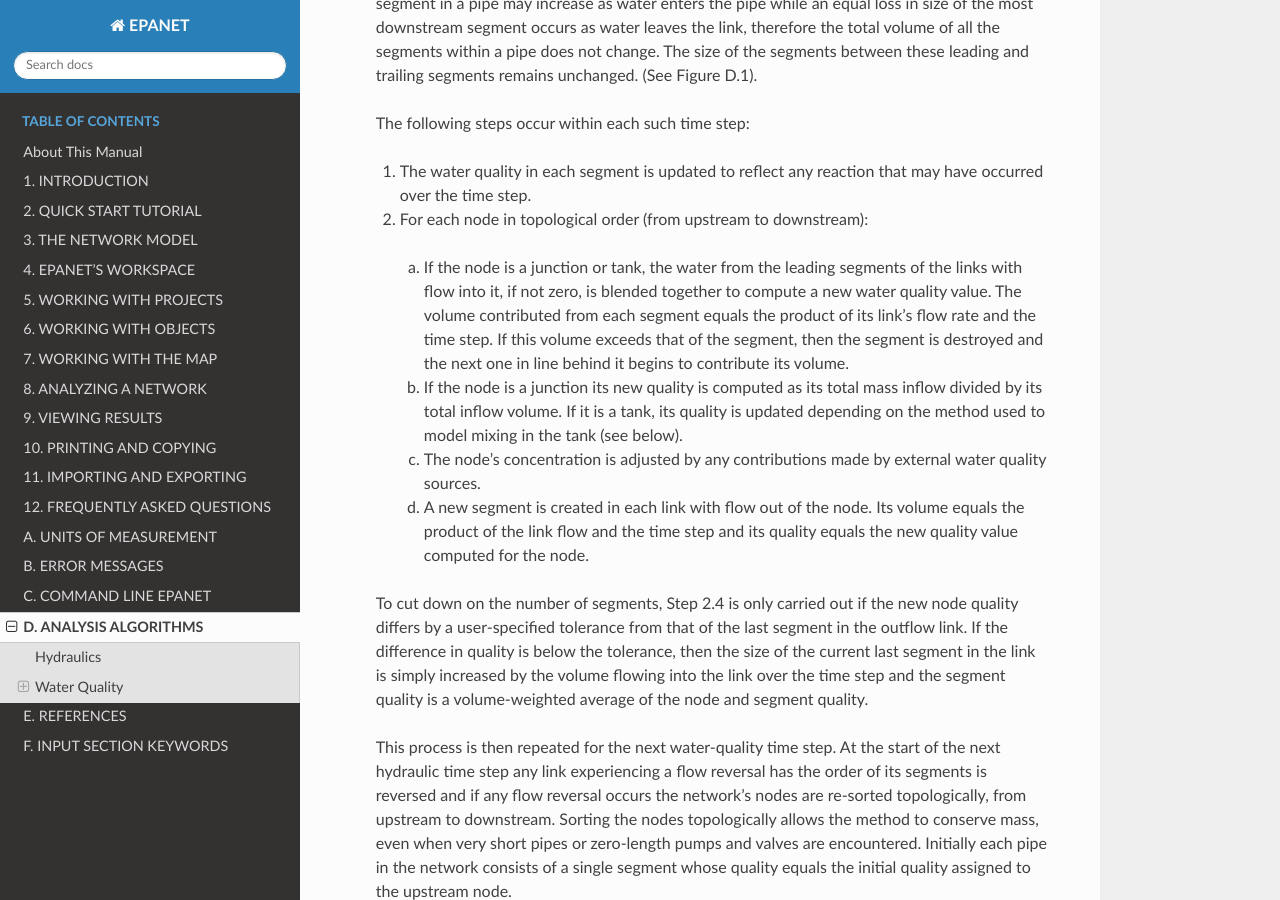
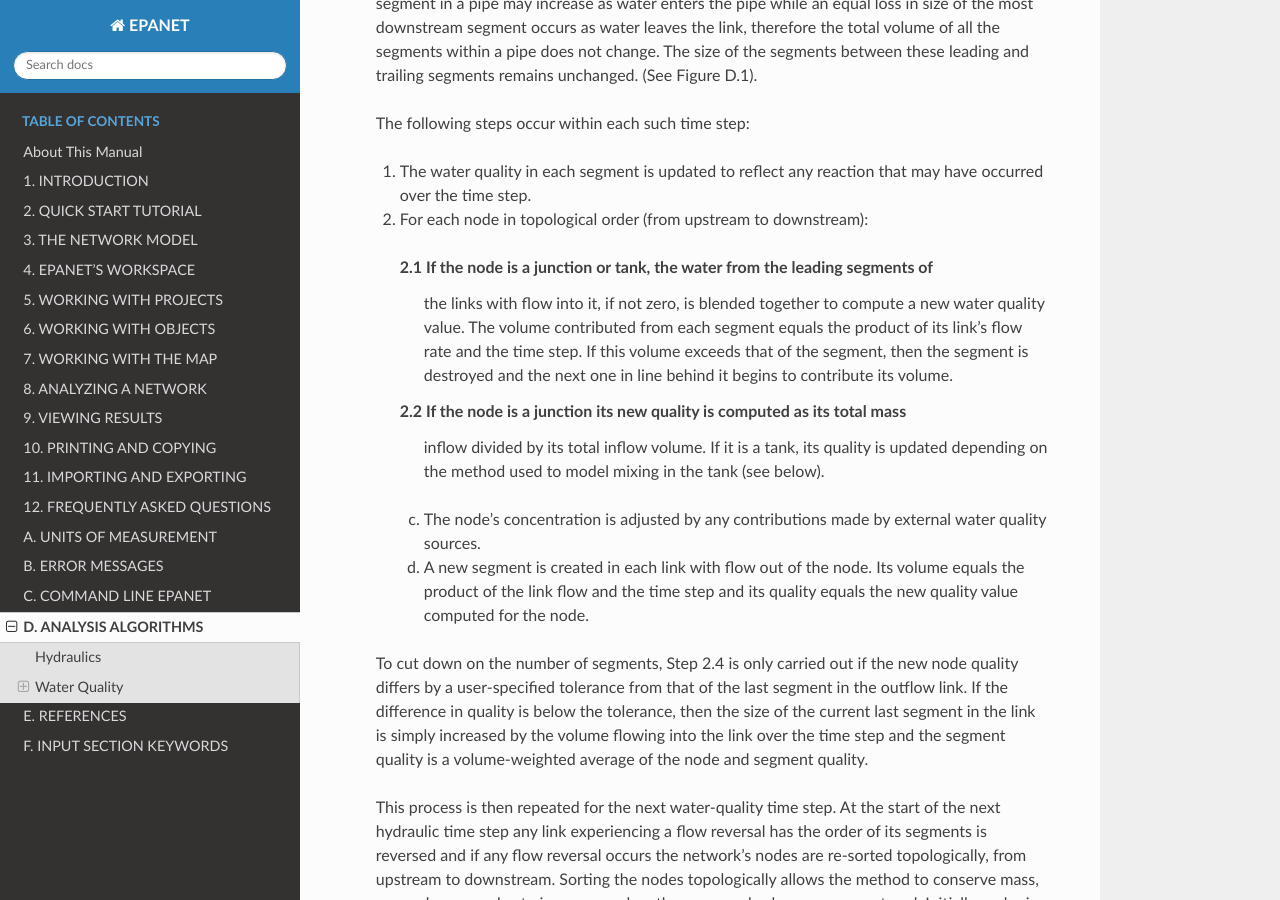
Before and after one commit to USEPA/epanet-manual, a Sphinx documentation site: the page built from docs/D_analysis_algorithms.rst, in a window 1280 px wide and 900 px high, scrolled down 10946 px. Built offline with Sphinx 7.4.7 and the Read the Docs theme 2.0.0, drawn with Linux system fonts in a browser that asks for light colours.

Commit message:
Signed-off-by: fengshang1972 <51705206+fengshang1972@users.noreply.github.com>

```diff
--- a/docs/D_analysis_algorithms.rst
+++ b/docs/D_analysis_algorithms.rst
@@ -611,16 +611,16 @@
 
   2. For each node in topological order (from upstream to downstream):
 
-    a. If the node is a junction or tank, the water from the leading segments of
-       the links with flow into it, if not zero, is blended together to compute a new
-       water quality value. The volume contributed from each segment equals the
-       product of its link’s flow rate and the time step. If this volume exceeds
-       that of the segment, then the segment is destroyed and the next one in line
-       behind it begins to contribute its volume.
+    2.1 If the node is a junction or tank, the water from the leading segments of
+        the links with flow into it, if not zero, is blended together to compute a new
+        water quality value. The volume contributed from each segment equals the
+        product of its link’s flow rate and the time step. If this volume exceeds
+        that of the segment, then the segment is destroyed and the next one in line
+        behind it begins to contribute its volume.
 
-    b. If the node is a junction its new quality is computed as its total mass
-       inflow divided by its total inflow volume. If it is a tank, its quality is
-       updated depending on the method used to model mixing in the tank (see below).
+    2.2 If the node is a junction its new quality is computed as its total mass
+        inflow divided by its total inflow volume. If it is a tank, its quality is
+        updated depending on the method used to model mixing in the tank (see below).
 
     c. The node’s concentration is adjusted by any contributions made by
        external water quality sources.
```
